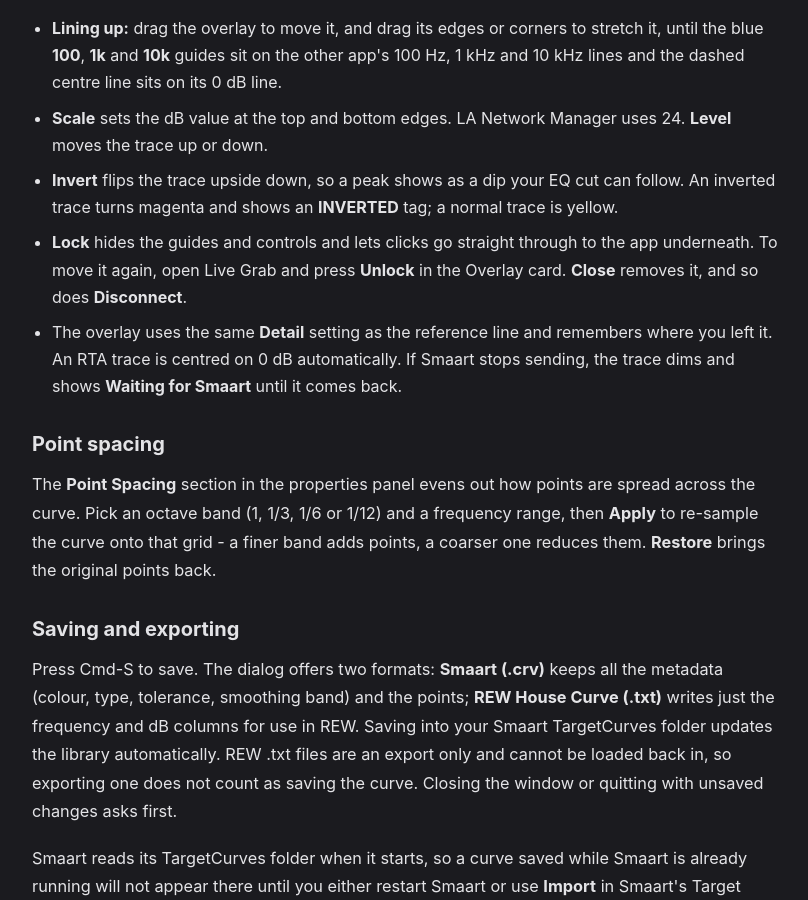
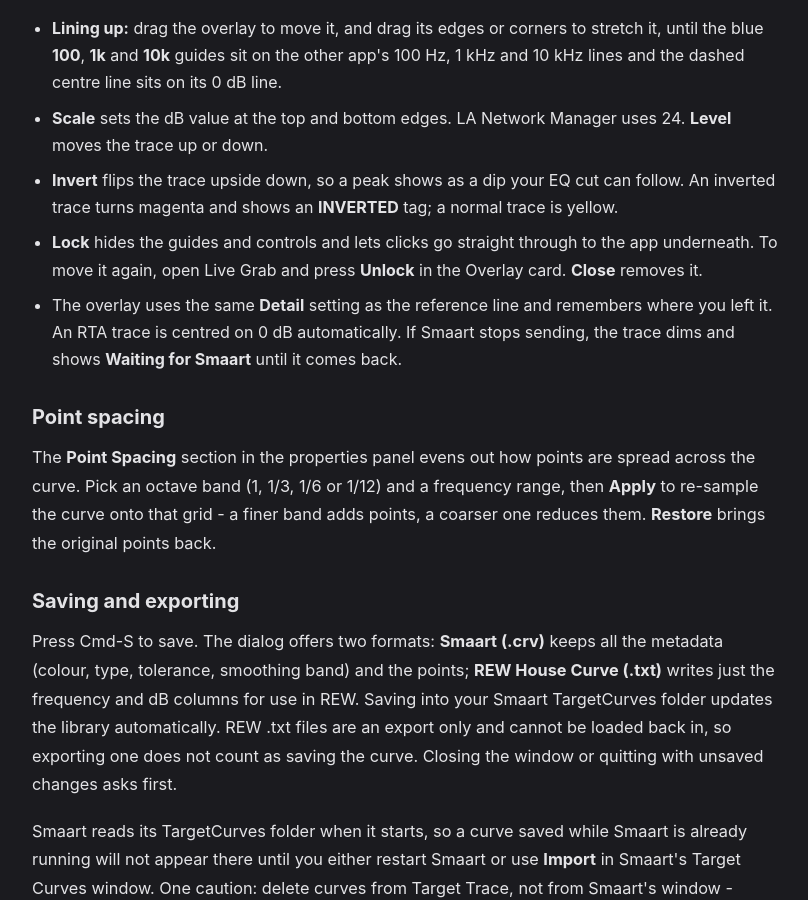
Before and after one commit to BSKapps/bskapps.github.io, a Jekyll site: the page built from articles/target-trace-guide/index.html, in a window 1280 px wide and 900 px high, scrolled down 3916 px. Shown: the whole window, without its empty margins (232-1040 px from the left). Built offline with Jekyll 4.4.1, drawn with Linux system fonts in a browser that asks for light colours.

Commit message:
Target Trace guide: Close is the way to remove the overlay

```diff
--- a/_data/guides/target-trace-guide.json
+++ b/_data/guides/target-trace-guide.json
@@ -193,7 +193,7 @@
             "**Lining up:** drag the overlay to move it, and drag its edges or corners to stretch it, until the blue **100**, **1k** and **10k** guides sit on the other app's 100 Hz, 1 kHz and 10 kHz lines and the dashed centre line sits on its 0 dB line.",
             "**Scale** sets the dB value at the top and bottom edges. LA Network Manager uses 24. **Level** moves the trace up or down.",
             "**Invert** flips the trace upside down, so a peak shows as a dip your EQ cut can follow. An inverted trace turns magenta and shows an **INVERTED** tag; a normal trace is yellow.",
-            "**Lock** hides the guides and controls and lets clicks go straight through to the app underneath. To move it again, open Live Grab and press **Unlock** in the Overlay card. **Close** removes it, and so does **Disconnect**.",
+            "**Lock** hides the guides and controls and lets clicks go straight through to the app underneath. To move it again, open Live Grab and press **Unlock** in the Overlay card. **Close** removes it.",
             "The overlay uses the same **Detail** setting as the reference line and remembers where you left it. An RTA trace is centred on 0 dB automatically. If Smaart stops sending, the trace dims and shows **Waiting for Smaart** until it comes back."
           ]
         }
```
